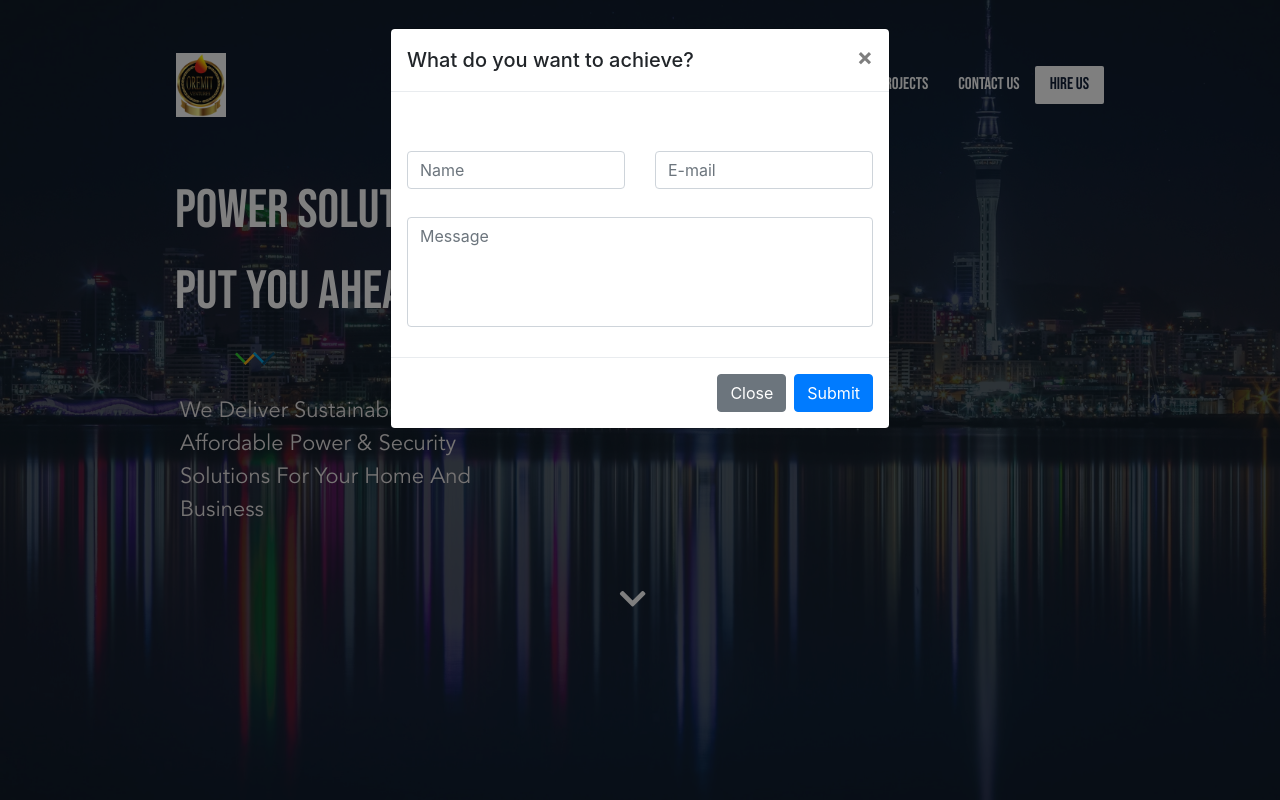
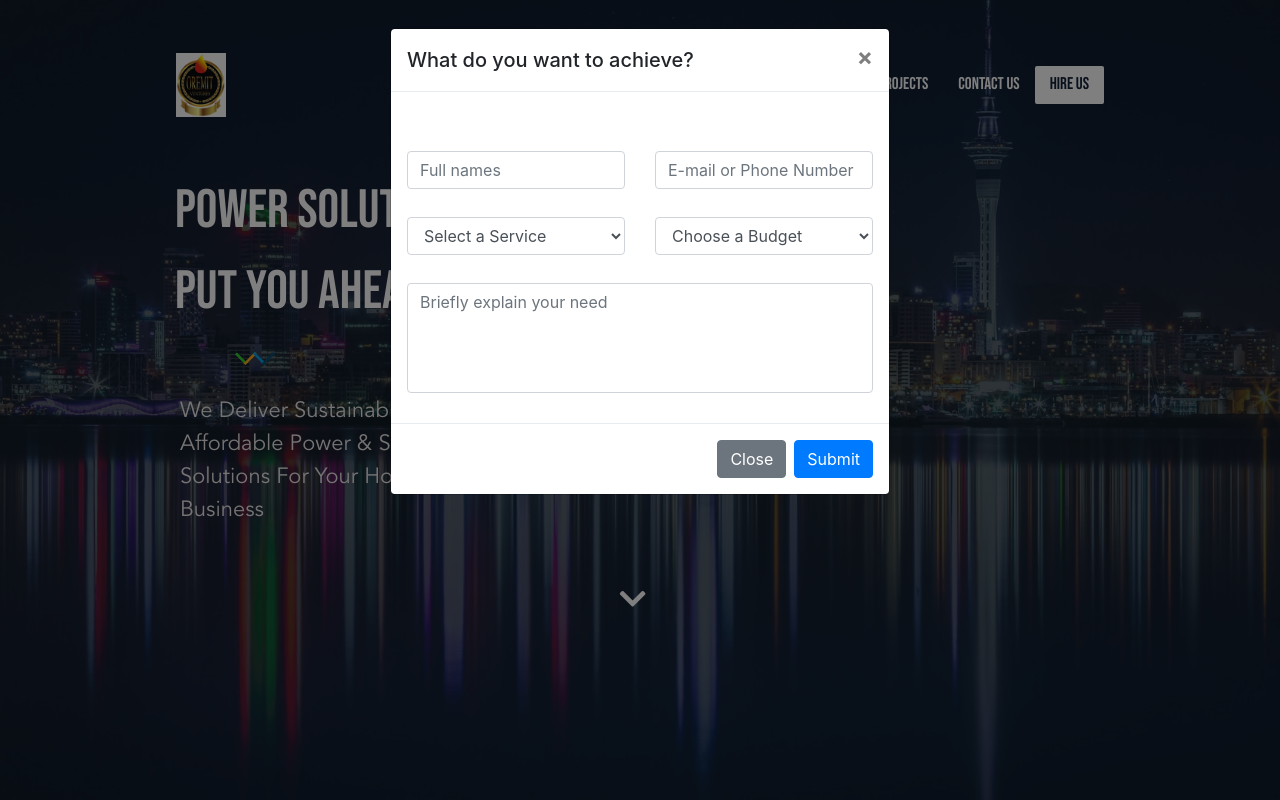
Before and after one commit to dxwalter/oremit, a PHP site: page / in a window 1280 px wide, after a click on "HIRE US". Run offline with PHP 8.4, Linux system fonts and the light colour scheme.

Commit message:
This is today's update

```diff
--- a/alert.txt
+++ /dev/null
@@ -1 +0,0 @@
-Thisis the  nre fsdf dfsdgg fsdgfg dfgd
--- a/index.php
+++ b/index.php
@@ -1,3 +1,12 @@
+<?php
+
+  $pageTitle = ".::Oremit - We provide Sustainable Electric Power, Security solutions";
+  $index = 'active';
+  $pageDescription = "";
+  $pageKeywords = "";
+
+?>
+
 <?php require 'layout/header.php' ?>
 
 <div class="oremitContainer">
--- /dev/null
+++ b/js/forms.js
@@ -0,0 +1,112 @@
+function send_mail() {
+
+
+    $('#response2').show();
+
+    var fname = $('#mail_fname').val(); // get the value of the input field
+    if (fname == "") {
+        $('#response2').html("Please enter your first and last name <font color='red'><i class='fas fa-exclamation-triangle'></i></font>");
+        return;
+    }
+
+
+    var contact = $('#contactDetails').val();
+    if (contact.length < 5) {
+        $('#response2').html("Enter your email address or phone number <font color='red'><i class='fas fa-exclamation-triangle'></i></font>");
+        return;
+    }
+
+    var msg = $('#mail_msg').val(); // get the value of the input field
+
+    if (msg == "") {
+        $('#response2').html("Please enter Your Message <font color='red'><i class='fas fa-exclamation-triangle'></i></font>");
+
+        return;
+
+    }
+
+
+    var name = $('#mail_fname').val();
+    var contact = $('#contactDetails').val();;
+    var msg = $('#mail_msg').val();
+    var type = "contact";
+    var url = "mail.php";
+
+    $('#response2').html("<span class='fa fa-spinner fa-spin' id='spin'></span>");
+
+
+    $.ajax({
+        type: "POST",
+        url: url,
+        data: {'name' : name, 'contact' : contact, 'msg' : msg, 'msgType':type},
+        success: function(response) {
+            $('#response2').empty();
+            $('#response2').html(response);
+        }
+    });
+
+}
+
+
+
+
+
+function quoteMail() {
+
+
+    $('#response1').show();
+
+    var fname = $('#quoteName').val(); // get the value of the input field
+    if (fname == "") {
+        $('#response1').html("Please enter your first and last name <font color='red'><i class='fas fa-exclamation-triangle'></i></font>");
+        return;
+    }
+
+
+    var contact = $('#quoteContact').val();
+    if (contact.length < 5) {
+        $('#response1').html("Enter your email address or phone number <font color='red'><i class='fas fa-exclamation-triangle'></i></font>");
+        return;
+    }
+
+    var quoteService = $('#quoteService').val(); // get the value of the input field
+    if (quoteService == "") {
+        $('#response1').html("Select a service <font color='red'><i class='fas fa-exclamation-triangle'></i></font>");
+
+        return;
+
+    }
+
+    var quoteBudget = $('#quoteBudget').val(); // get the value of the input field
+
+    if (quoteBudget == "") {
+        $('#response1').html("Select a budget <font color='red'><i class='fas fa-exclamation-triangle'></i></font>");
+
+        return;
+
+    }
+
+    var quoteMessage = $('#quoteMessage').val();
+    if (quoteMessage.length < 5) {
+        $('#response1').html("Kindly explain what you want to achieve in the big box below <font color='red'><i class='fas fa-exclamation-triangle'></i></font>");
+        return;
+    }
+
+    $('#response1').html("<span class='fa fa-spinner fa-spin' id='spin'></span>");
+
+    var type = "Request Quote";
+    var url = "mail.php";
+
+    let sentData  = {'quoterName':fname,  'quoterContact':contact, 'service':quoteService, 'budget':quoteBudget, 'message':quoteMessage, 'msgType':type};
+
+    $.ajax({
+        type: "POST",
+        url: url,
+        data: sentData,
+        success: function(response) {
+            $('#response1').empty();
+            $('#response1').html(response);
+        }
+    });
+
+}
--- a/layout/footer.php
+++ b/layout/footer.php
@@ -10,13 +10,13 @@
                             <div id="response2" class="col-md-12 contact-div"></div>
 
                             <div class="col-md-6 contact-div">
-                                <input type="text" class="form-control contact"id="mail_fname" placeholder="Name " name="Name" required>
+                                <input type="text" class="form-control contact"id="mail_fname" placeholder="Name " name="Name" >
                             </div>
                             <div class="col-md-6 contact-div">
-                                <input type="email" class="form-control contact" id="mail_email" placeholder="E-mail " name="E-mail" required>
+                                <input type="text" class="form-control contact" id="contactDetails" placeholder="Email or Phone number " name="contact">
                             </div>
                             <div class="col-md-12 contact-div">
-                                <textarea class="form-control contact" rows="4" id="mail_msg" name="message" placeholder="Message" required></textarea>
+                                <textarea class="form-control contact" rows="4" id="mail_msg" name="message" placeholder="Message" ></textarea>
                             </div>
                             <div class="col-md-12 contact-div" align="right">
                                 <button type="button"  class="btn btn-primary" onclick="send_mail()">Submit</button>
@@ -101,16 +101,37 @@
         <form action="" method="post">
             <div class="row">
 
-                <div id="response2" class="col-md-12 contact-div"></div>
+                <div id="response1" class="col-md-12 contact-div"></div>
 
                 <div class="col-md-6 contact-div">
-                    <input type="text" class="form-control"id="mail_fname" placeholder="Name " name="Name" required>
+                    <input type="text" class="form-control" id="quoteName" placeholder="Full names" name="Name">
                 </div>
                 <div class="col-md-6 contact-div">
-                    <input type="email" class="form-control" id="mail_email" placeholder="E-mail " name="E-mail" required>
+                    <input type="email" class="form-control" id="quoteContact" placeholder="E-mail or Phone Number" name="contact">
                 </div>
+
+               <div class="col-md-6 contact-div">
+                    <select class="form-control" id="quoteService">
+                      <option selected="true" value="">Select a Service</option>
+                      <option value="Solar Power">Solar Panel</option>
+                      <option value="Surveillance Camera">Surveillance Camera</option>
+                      <option value="Inverter and Batteries">Inverter and Batteries</option>
+                      <option value="Office Equipments">Office Equipments</option>
+                      <option value="Oil and Gas">Oil and Gas</option>
+                    </select>
+                </div>
+                <div class="col-md-6 contact-div">
+                    <select class="form-control" id="quoteBudget">
+                      <option selected="true" value="">Choose a Budget</option>
+                      <option value="₦0 - #100,000">₦0 - #100,000</option>
+                      <option value="₦100,000 - #500,000">₦100,000 - #500,000</option>
+                      <option value="₦500,000 - #1,000,000">₦500,000 - #1,000,000</option>
+                      <option value="₦1,000,000+">₦1,000,000+</option>
+                    </select>
+                </div>
+
                 <div class="col-md-12 contact-div">
-                    <textarea class="form-control" rows="4" id="mail_msg" name="message" placeholder="Message" required></textarea>
+                    <textarea class="form-control" rows="4" id="quoteMessage" name="message" placeholder="Briefly explain your need" required></textarea>
                 </div>
 
             </div>
@@ -118,7 +139,7 @@
       </div>
       <div class="modal-footer">
         <button type="button" class="btn btn-secondary" data-dismiss="modal">Close</button>
-        <button type="button" class="btn btn-primary" onclick="send_mail()">Submit</button>
+        <button type="button" class="btn btn-primary" onclick="quoteMail()">Submit</button>
       </div>
     </div>
   </div>
--- a/layout/js.php
+++ b/layout/js.php
@@ -3,3 +3,4 @@
     <script src="js/bootstrap.min.js"></script>
     <script src="js/animateText.js"></script>
     <script src="js/callBackAnimate.js"></script>
+    <script src="js/forms.js"></script>
--- a/layout/nav.php
+++ b/layout/nav.php
@@ -11,14 +11,14 @@
                   <ul class="navbar-nav ml-auto">
 
                     <li class="nav-item">
-                      <a class="nav-link" href=index.php>Home</a>
+                      <a class="nav-link" href="index.php">Home</a>
                     </li>
 
                      <li class="nav-item">
-                      <a class="nav-link" href=index.php#services>SERVICES</a>
+                      <a class="nav-link" href="services.php">SERVICES</a>
                     </li>
 
-                    <li class="nav-item">
+                    <li class="nav-item colorit">
                       <a class="nav-link" href="about.php">ABOUT US</a>
                     </li>
                     <li class="nav-item">
--- /dev/null
+++ b/mail.php
@@ -0,0 +1 @@
+<?php print_r($_POST); ?>
```
Also changed, not shown: about.php (+8 -0 lines), contact.php (+8 -0 lines).
